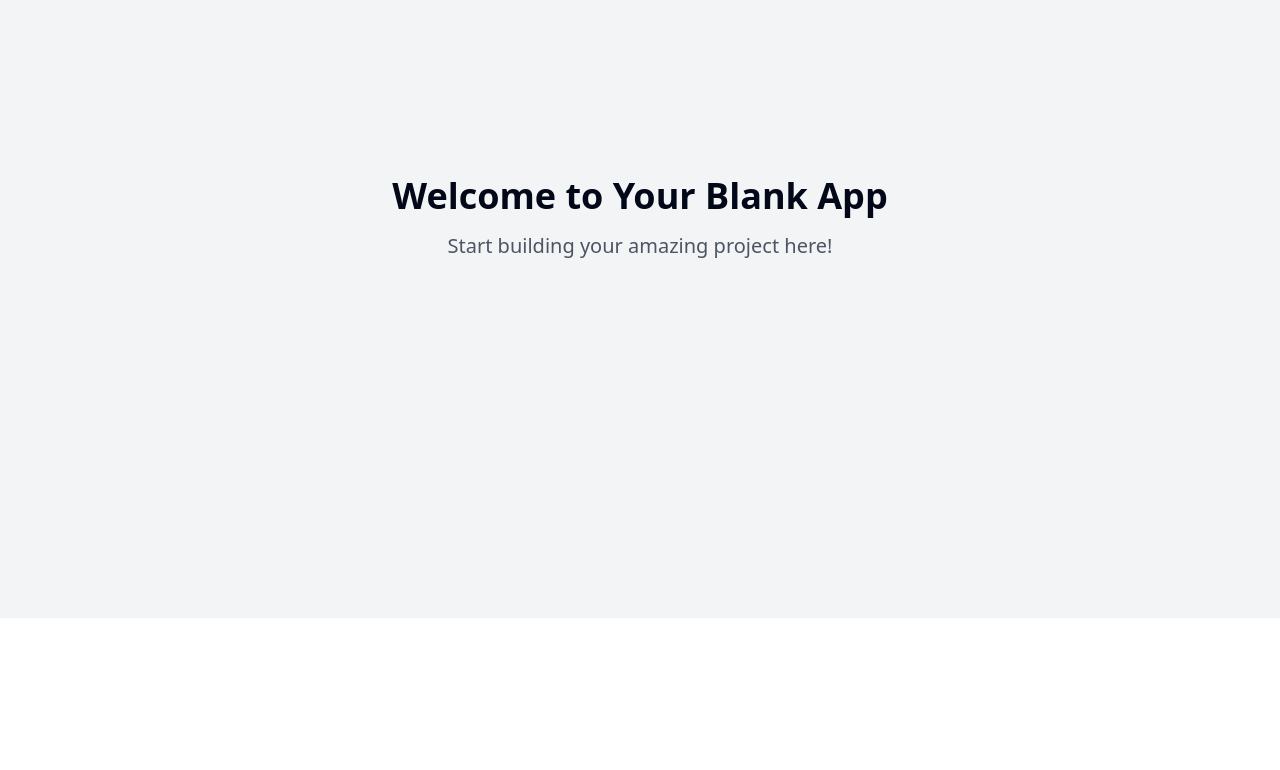
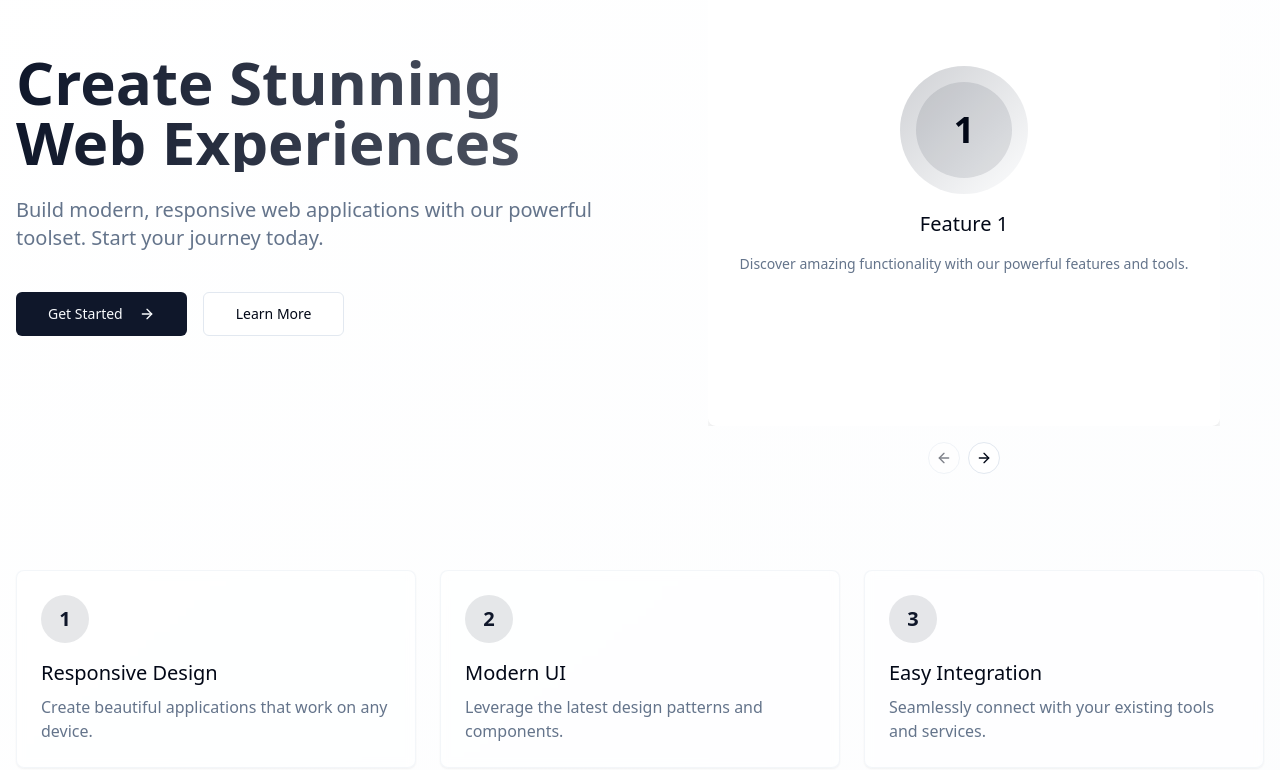
Before and after one commit to abmuqhu3/abmuqeet-ed7693b0, a React (Vite) app: page / in a window 1280 px wide. Shown: the part 182-952 px from the top of the page. Before the commit the page ends 800 px from the top, so only its background shows below. Built offline with nearby package versions, Linux system fonts and the light colour scheme.

Commit message:
Enhance hero section UI
Refactor the hero section to use a modern UI.

```diff
--- a/src/pages/Index.tsx
+++ b/src/pages/Index.tsx
@@ -1,11 +1,109 @@
-// Update this page (the content is just a fallback if you fail to update the page)
+
+import { useState, useEffect } from "react";
+import { Button } from "@/components/ui/button";
+import { Card, CardContent } from "@/components/ui/card";
+import { ArrowRight } from "lucide-react";
+import {
+  Carousel,
+  CarouselContent,
+  CarouselItem,
+  CarouselNext,
+  CarouselPrevious,
+} from "@/components/ui/carousel";
 
 const Index = () => {
+  const [isVisible, setIsVisible] = useState(false);
+
+  useEffect(() => {
+    setIsVisible(true);
+  }, []);
+
   return (
-    <div className="min-h-screen flex items-center justify-center bg-gray-100">
-      <div className="text-center">
-        <h1 className="text-4xl font-bold mb-4">Welcome to Your Blank App</h1>
-        <p className="text-xl text-gray-600">Start building your amazing project here!</p>
+    <div className="min-h-screen bg-gradient-to-br from-background to-secondary/20">
+      <div className="container mx-auto px-4 py-12 md:py-24">
+
+        {/* Main Hero Section */}
+        <div className="flex flex-col md:flex-row gap-12 items-center">
+
+          {/* Hero Content */}
+          <div
+            className={`w-full md:w-1/2 space-y-6 transition-all duration-700 transform
+              ${isVisible ? 'opacity-100 translate-y-0' : 'opacity-0 translate-y-12'}`}
+          >
+            <h1 className="text-4xl md:text-6xl font-bold bg-clip-text text-transparent bg-gradient-to-r from-primary to-primary/70">
+              Create Stunning Web Experiences
+            </h1>
+
+            <p className="text-xl text-muted-foreground max-w-xl">
+              Build modern, responsive web applications with our powerful toolset.
+              Start your journey today.
+            </p>
+
+            <div className="flex flex-wrap gap-4 pt-4">
+              <Button size="lg" className="group">
+                Get Started
+                <ArrowRight className="ml-2 h-4 w-4 transition-transform group-hover:translate-x-1" />
+              </Button>
+              <Button size="lg" variant="outline">
+                Learn More
+              </Button>
+            </div>
+          </div>
+
+          {/* Hero Visual */}
+          <div
+            className={`w-full md:w-1/2 transition-all duration-1000 delay-300
+              ${isVisible ? 'opacity-100 scale-100' : 'opacity-0 scale-95'}`}
+          >
+            <Carousel className="w-full max-w-lg mx-auto">
+              <CarouselContent>
+                {[1, 2, 3].map((index) => (
+                  <CarouselItem key={index}>
+                    <Card className="border-none shadow-xl bg-gradient-to-tr from-card/50 to-background">
+                      <CardContent className="flex aspect-square items-center justify-center p-6">
+                        <div className="text-center space-y-4">
+                          <div className="h-32 w-32 bg-gradient-to-br from-primary/20 to-secondary/20 rounded-full flex items-center justify-center mx-auto">
+                            <div className="h-24 w-24 bg-primary/10 rounded-full flex items-center justify-center">
+                              <span className="text-4xl font-bold">{index}</span>
+                            </div>
+                          </div>
+                          <h3 className="text-xl font-medium">Feature {index}</h3>
+                          <p className="text-muted-foreground text-sm">
+                            Discover amazing functionality with our powerful features and tools.
+                          </p>
+                        </div>
+                      </CardContent>
+                    </Card>
+                  </CarouselItem>
+                ))}
+              </CarouselContent>
+              <div className="flex justify-center gap-2 mt-4">
+                <CarouselPrevious className="relative static left-0 translate-y-0 rounded-full" />
+                <CarouselNext className="relative static right-0 translate-y-0 rounded-full" />
+              </div>
+            </Carousel>
+          </div>
+        </div>
+
+        {/* Features Section Below */}
+        <div className={`mt-24 grid grid-cols-1 md:grid-cols-3 gap-6 transition-all duration-1000 delay-500
+          ${isVisible ? 'opacity-100 translate-y-0' : 'opacity-0 translate-y-12'}`}>
+          {[
+            { title: "Responsive Design", desc: "Create beautiful applications that work on any device." },
+            { title: "Modern UI", desc: "Leverage the latest design patterns and components." },
+            { title: "Easy Integration", desc: "Seamlessly connect with your existing tools and services." }
+          ].map((feature, idx) => (
+            <Card key={idx} className="border border-border/40 bg-card/50 backdrop-blur-sm hover:shadow-md transition-all">
+              <CardContent className="p-6">
+                <div className="h-12 w-12 rounded-full bg-primary/10 flex items-center justify-center mb-4">
+                  <span className="text-xl font-bold text-primary">{idx + 1}</span>
+                </div>
+                <h3 className="text-xl font-medium mb-2">{feature.title}</h3>
+                <p className="text-muted-foreground">{feature.desc}</p>
+              </CardContent>
+            </Card>
+          ))}
+        </div>
       </div>
     </div>
   );
```
